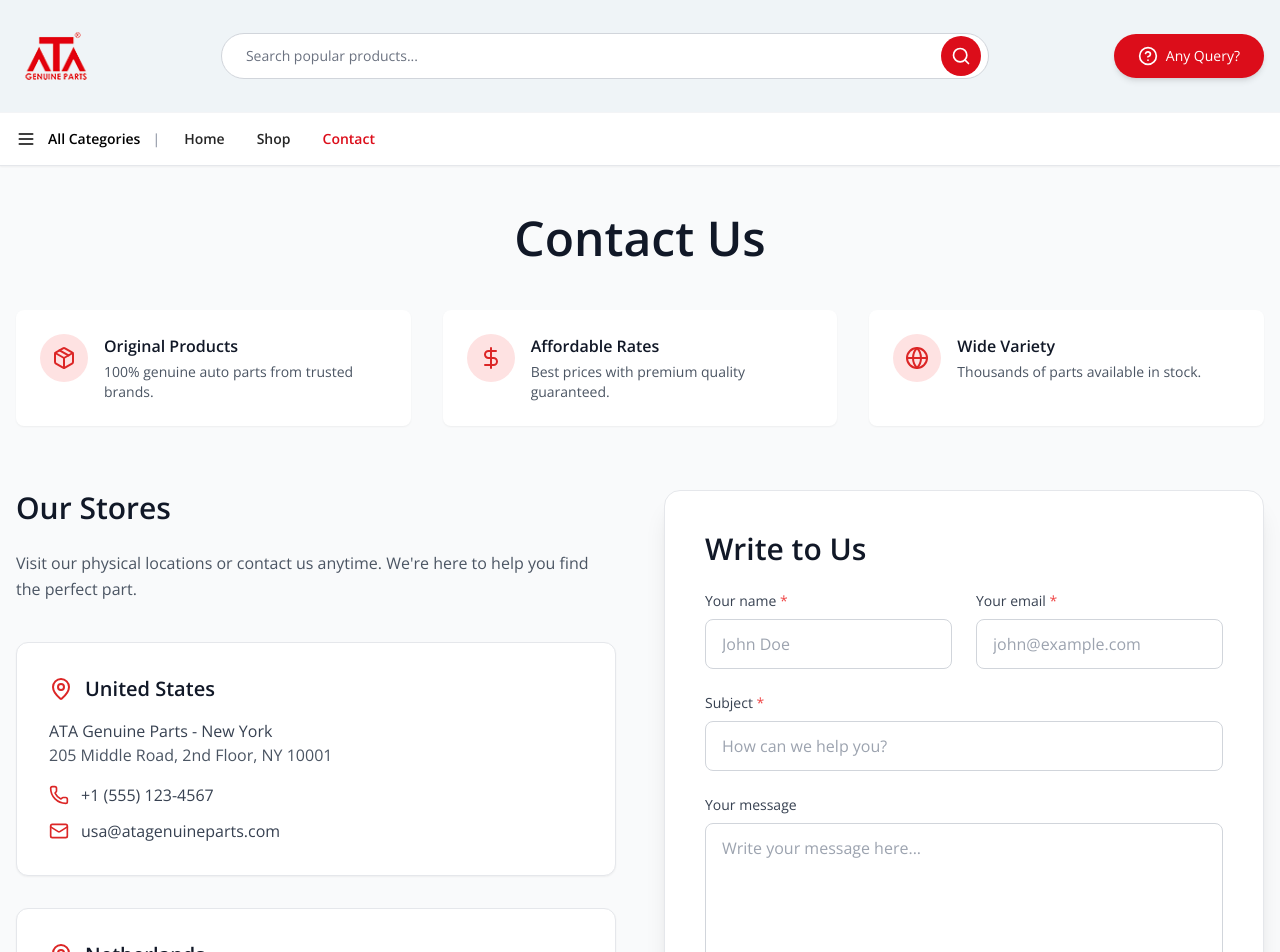
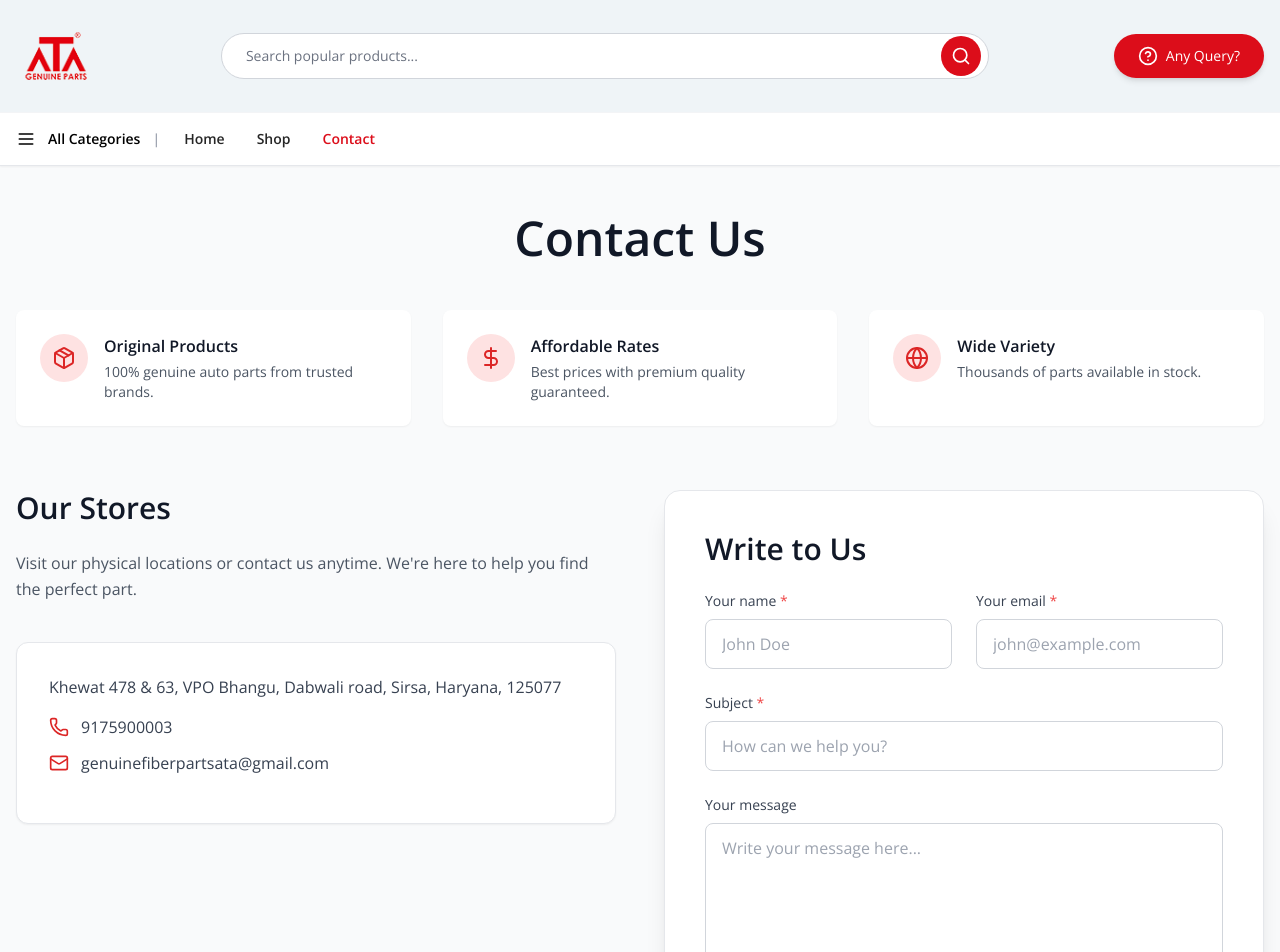
Before and after one commit to negi2208/ATAWebsite, a React (Vite) app in the folder client/: page /contact in a window 1280 px wide. Shown: the top 952 px of the page. Built offline with nearby package versions, Linux system fonts and the light colour scheme; a web font is replaced by a local one.

Commit message:
chnages in contact page

```diff
--- a/client/src/components/ContactSection/ContactForm.jsx
+++ b/client/src/components/ContactSection/ContactForm.jsx
@@ -102,25 +102,22 @@ const onSubmit = async (data) => {
 
             <div className="space-y-8">
               <div className="bg-white p-8 rounded-xl shadow-sm border">
-                <h3 className="text-xl font-bold text-gray-900 flex items-center gap-3 mb-4">
-                  <MapPin className="w-6 h-6 text-red-600" />
-                  United States
-                </h3>
-                <p className="text-gray-700 font-medium">ATA Genuine Parts - New York</p>
-                <p className="text-gray-600 mb-4">205 Middle Road, 2nd Floor, NY 10001</p>
-                <div className="space-y-3">
+
+                <p className="text-gray-700 font-medium">Khewat 478 & 63, VPO Bhangu, Dabwali road, Sirsa, Haryana, 125077</p>
+
+                <div className="space-y-3 py-4">
                   <div className="flex items-center gap-3 text-gray-700">
                     <Phone className="w-5 h-5 text-red-600" />
-                    <span>+1 (555) 123-4567</span>
+                    <span>9175900003</span>
                   </div>
                   <div className="flex items-center gap-3 text-gray-700">
                     <Mail className="w-5 h-5 text-red-600" />
-                    <a href="mailto:usa@atagenuineparts.com" className="hover:text-red-600">usa@atagenuineparts.com</a>
+                    <a href="mailto:usa@atagenuineparts.com" className="hover:text-red-600">genuinefiberpartsata@gmail.com</a>
                   </div>
                 </div>
               </div>
 
-              <div className="bg-white p-8 rounded-xl shadow-sm border">
+              {/* <div className="bg-white p-8 rounded-xl shadow-sm border">
                 <h3 className="text-xl font-bold text-gray-900 flex items-center gap-3 mb-4">
                   <MapPin className="w-6 h-6 text-red-600" />
                   Netherlands
@@ -137,7 +134,7 @@ const onSubmit = async (data) => {
                     <a href="mailto:eu@atagenuineparts.com" className="hover:text-red-600">eu@atagenuineparts.com</a>
                   </div>
                 </div>
-              </div>
+              </div> */}
             </div>
           </div>
 
```
Also changed, not shown: 1 other file (tests, documents, lock files or other folders).
